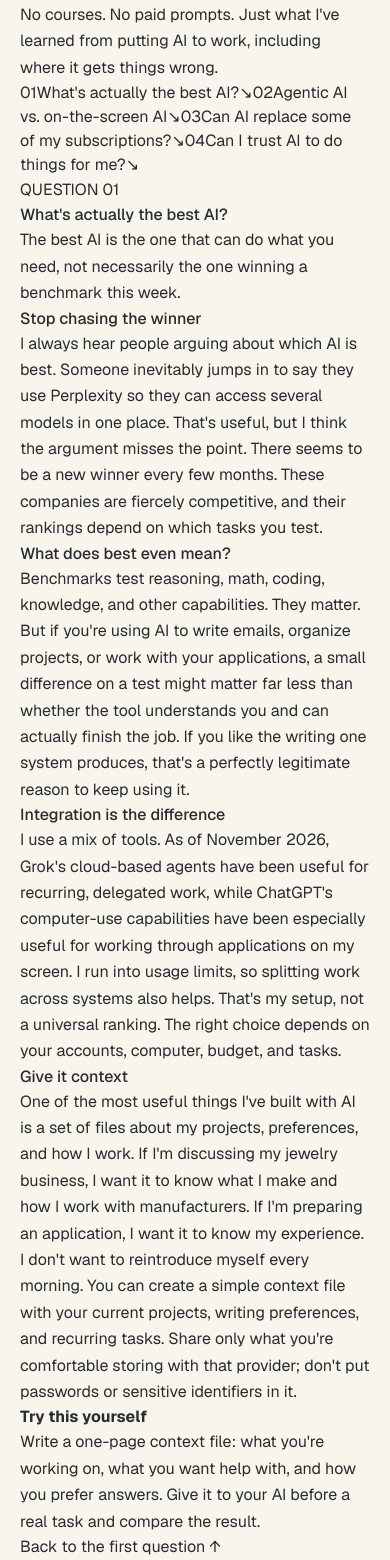
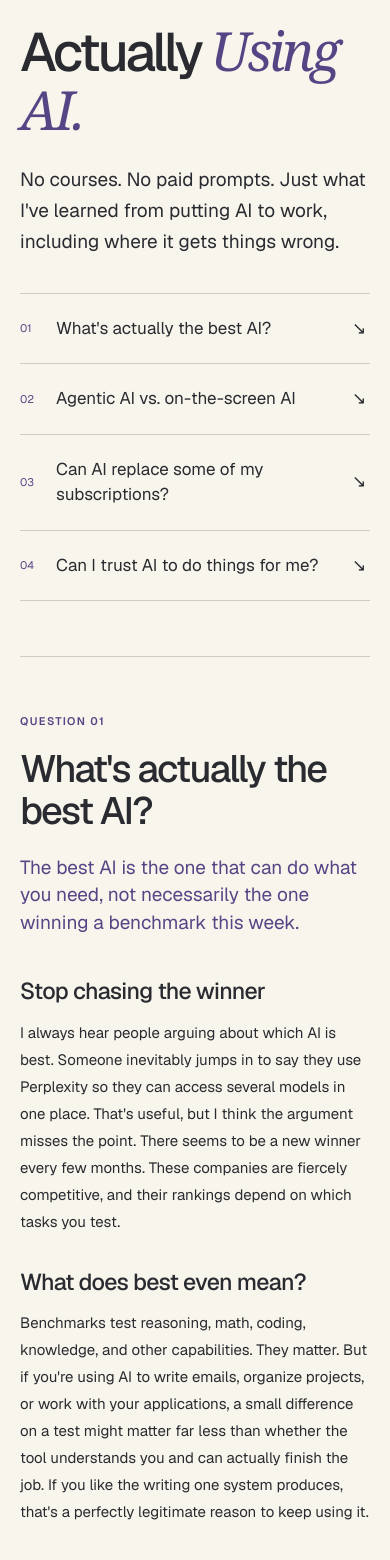
Before and after one commit to Fred-Leo/fred-loves-ai, a Next.js app: page /using-ai in a window 390 px wide. Shown: the part 248-1808 px from the top of the page. Built offline with nearby package versions, Linux system fonts and the light colour scheme.

Commit message:
Style practical guides for desktop and mobile

```diff
--- a/src/app/globals.css
+++ b/src/app/globals.css
@@ -920,3 +920,31 @@ section[id] {
     animation: none!important;
   }
 }
+
+
+/* Actually Using AI */
+.guide-page{background:var(--paper);min-height:100vh}
+.guide-hero{padding-block:85px 75px}
+.guide-eyebrow{font-size:11px;letter-spacing:.12em;text-transform:uppercase;color:var(--purple);font-weight:600}
+.guide-hero h1{font-size:clamp(54px,7vw,100px);letter-spacing:-.06em;line-height:1.05;margin:24px 0}
+.guide-hero h1 em{font-family:Georgia,serif;color:var(--purple);font-weight:400}
+.guide-hero>p:not(.guide-eyebrow){font-size:19px;max-width:650px}
+.guide-index{margin-top:58px;border-top:1px solid var(--line)}
+.guide-index a{display:grid;grid-template-columns:45px 1fr 24px;align-items:center;gap:18px;border-bottom:1px solid var(--line);padding:22px 0;font-size:clamp(17px,2vw,25px)}
+.guide-index a:hover{color:var(--purple)}
+.guide-index a span:first-child{font-size:11px;color:var(--purple)}
+.guide-body{max-width:980px}
+.guide-article{border-top:1px solid var(--line);padding:76px 0;scroll-margin-top:25px}
+.guide-article h2{font-size:clamp(38px,5vw,64px);line-height:1.1;letter-spacing:-.045em;margin:18px 0 22px}
+.guide-lead{font-size:clamp(19px,2.5vw,26px);line-height:1.45;color:var(--purple);margin-bottom:38px}
+.guide-article section{max-width:740px;margin:30px 0}
+.guide-article h3{font-size:23px;letter-spacing:-.03em;margin-bottom:10px}
+.guide-article section p{font-size:16px;line-height:1.8}
+.guide-try{background:var(--lavender);padding:25px 30px;margin-top:42px;max-width:760px}
+.guide-try strong{display:block;margin-bottom:10px}
+.guide-try p{font-size:15px}
+.guide-top{display:inline-block;margin-top:28px;font-size:12px;border-bottom:1px solid}
+.guide-footer{border-top:1px solid var(--line);padding-block:35px 60px;display:flex;justify-content:space-between;gap:35px;font-size:12px}
+.guide-footer p{max-width:620px}
+.guide-footer a{text-decoration:underline;white-space:nowrap}
+@media(max-width:700px){.guide-hero{padding-block:55px}.guide-index{margin-top:35px}.guide-index a{gap:8px;grid-template-columns:28px 1fr 18px}.guide-article{padding:55px 0}.guide-article section p{font-size:15px}.guide-try{padding:20px}.guide-footer{display:block}.guide-footer a{display:inline-block;margin-top:20px}}
```
